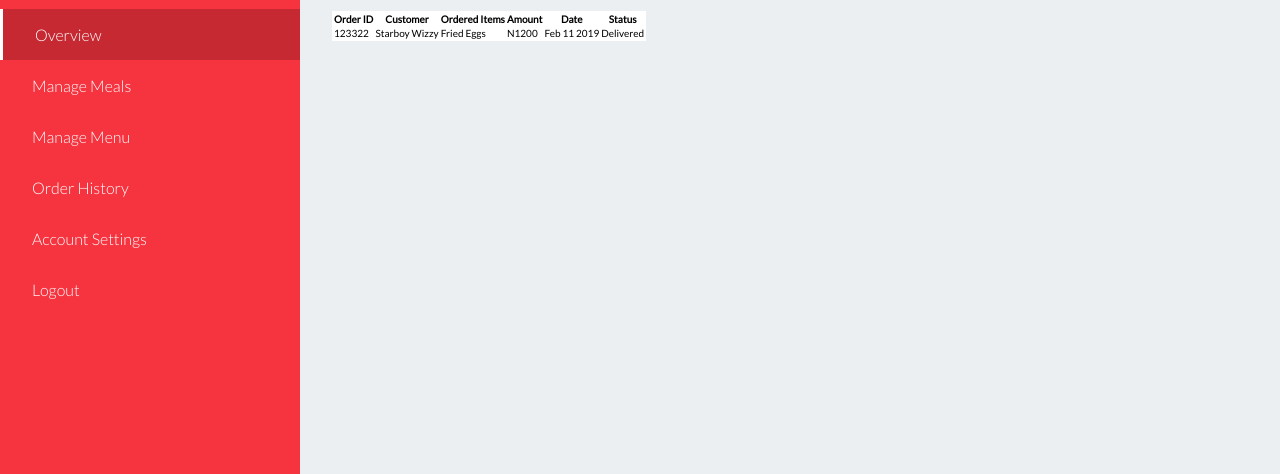
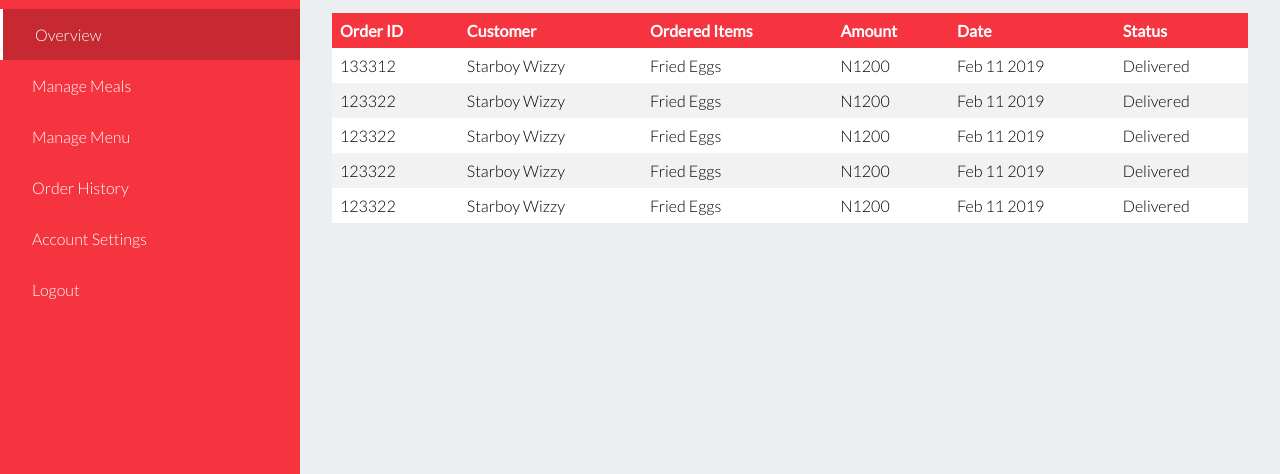
Before and after one commit to teenoh/chopnow, a plain HTML site: page ui/caterer-dash.html in a window 1280 px wide. Shown: the part 326-800 px from the top of the page. Drawn offline with Linux system fonts and the light colour scheme.

Commit message:
add recent orders to dashboard overview

```diff
--- a/ui/assets/dash.css
+++ b/ui/assets/dash.css
@@ -4,6 +4,7 @@
   --white: #fff;
   --white-darken-2: rgb(232, 230, 230);
   --white-darken-1: #f9f9f9;
+  --white-darken-3: #f2f2f2;
   --gray: #787878;
   --bg-gray: #EBEFF2;
   --black: #000;
@@ -11,6 +12,7 @@
   --green: #20ac76;
   --green-darken: #1c9e6c;
   --info: #17a2b8;
+  --table-border-gray: #ddd;
 }
 
 /* Fonts */
@@ -250,7 +252,43 @@ main {
 .main-container nav img {
   width: 2.4rem;
   height: 2.4rem;
+  cursor: pointer;
 }
+
+.main-container nav .notif-section {
+    position: relative;
+}
+
+.main-container nav .notif-section .notif-list {
+    position: absolute;
+}
+
+.main-container nav .notif-section .notif-list {
+    display: none;
+    position: relative;
+    top: 1rem;
+    right: 1.6rem;
+    /* opacity: 0; */
+    /* transition: all 0.3s ease-in-out; */
+}
+
+.main-container nav .notif-section .notif-list li {
+    list-style-type: none;
+    background-color: var(--white);
+}
+
+.main-container nav .notif-section .notif-list li:nth-child(even) {
+    background-color: var(--white-darken-3);
+}
+
+.main-container nav .notif-section .notif-list.active {
+    display: flex;
+    flex-direction: column;
+    width: 300px;
+    /* opacity: 1;     */
+}
+
+
 
 .main-container .content {
 }
@@ -314,8 +352,41 @@ main {
 
 /* latest orders */
 
+.table-wrapper {
+    overflow-x: auto;
+}
+
 table {
     display: table;
     background-color: var(--white);
-    border-color: var(--gray)
+    border-color: var(--gray);
+    width: 100%;
+    border-collapse: collapse;
 }
+
+table tr, table thead {
+    width: 100%;
+}
+
+
+table th {
+    background-color: var(--primary);
+    color: var(--white);
+    padding: .8rem;
+    text-align: left;
+    font-size: 1.6rem;
+
+
+}
+
+table tr td {
+    padding: .8rem;
+    font-size: 1.6rem;
+    font-family: "Lato-Light";
+    cursor: pointer;
+}
+
+
+table tr:nth-child(even) {
+    background-color: var(--white-darken-3)
+}
--- a/ui/caterer-dash.html
+++ b/ui/caterer-dash.html
@@ -43,7 +43,13 @@
               alt=""
           /></span>
           <span> 11th Feb 2019 </span>
+          <div class="notif-section">
             <img class="notif-icon" src="assets/images/notif.svg" alt="" />
+            <ul class="notif-list">
+              <li>Banana</li>
+              <li>Plantainer</li>
+            </ul>
+          </div>
         </nav>
         <div class="content">
           <h2>Today's Summary</h2>
@@ -63,8 +69,7 @@
           </div>
 
           <h2>Latest Orders</h2>
-          <div class="latest-orders">
-            <div class="table-wrapper">
+          <div class="latest-orders table-wrapper">
             <table>
               <thead>
                 <tr>
@@ -78,6 +83,38 @@
               </thead>
               <tbody>
                 <tr>
+                  <td>133312</td>
+                  <td>Starboy Wizzy</td>
+                  <td>Fried Eggs</td>
+                  <td>N1200</td>
+                  <td>Feb 11 2019</td>
+                  <td>Delivered</td>
+                </tr>
+                <tr>
+                  <td>123322</td>
+                  <td>Starboy Wizzy</td>
+                  <td>Fried Eggs</td>
+                  <td>N1200</td>
+                  <td>Feb 11 2019</td>
+                  <td>Delivered</td>
+                </tr>
+                <tr>
+                  <td>123322</td>
+                  <td>Starboy Wizzy</td>
+                  <td>Fried Eggs</td>
+                  <td>N1200</td>
+                  <td>Feb 11 2019</td>
+                  <td>Delivered</td>
+                </tr>
+                <tr>
+                  <td>123322</td>
+                  <td>Starboy Wizzy</td>
+                  <td>Fried Eggs</td>
+                  <td>N1200</td>
+                  <td>Feb 11 2019</td>
+                  <td>Delivered</td>
+                </tr>
+                <tr>
                   <td>123322</td>
                   <td>Starboy Wizzy</td>
                   <td>Fried Eggs</td>
@@ -89,7 +126,6 @@
             </table>
           </div>
         </div>
-        </div>
       </section>
     </main>
   </body>
```
Lines whose indentation alone changed are shown as unchanged.
